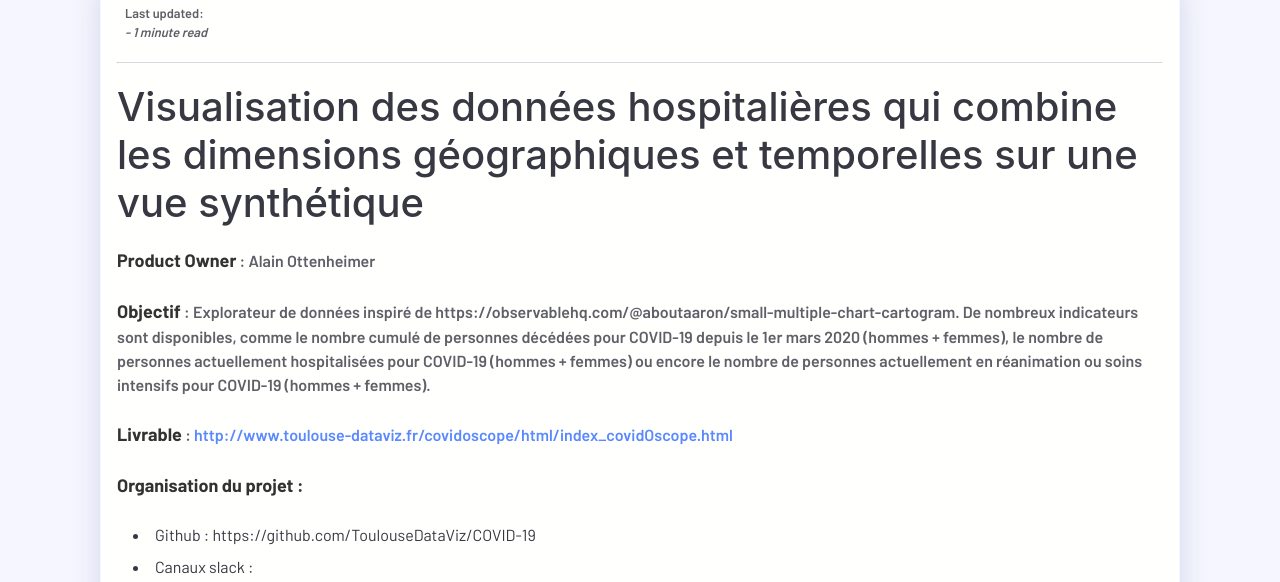
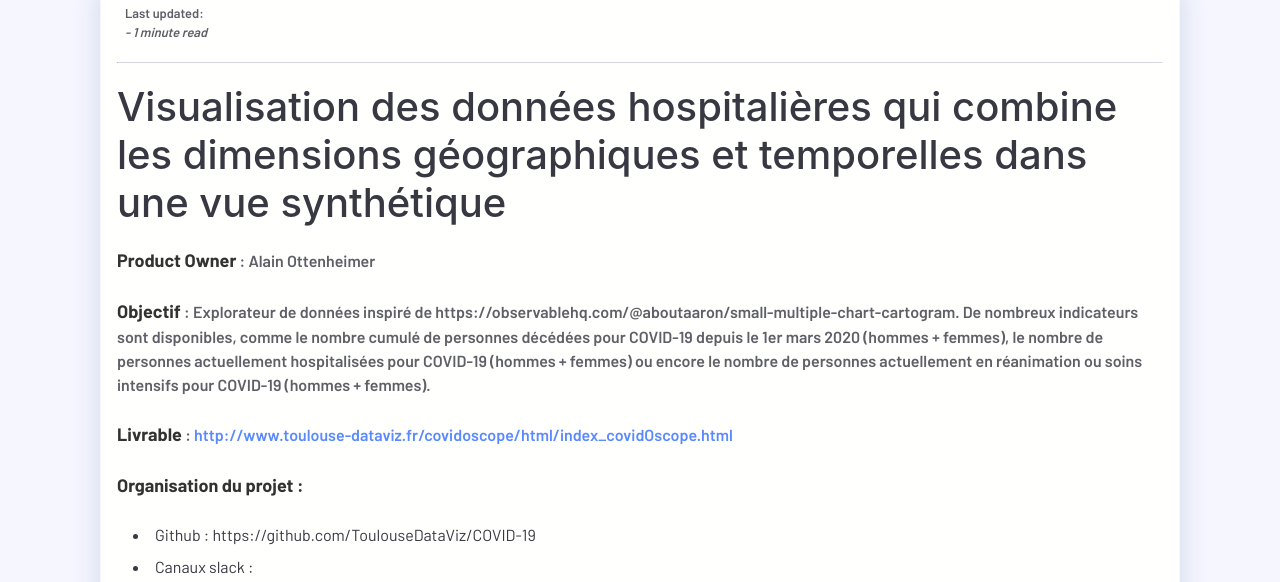
Before and after one commit to opencovid19-fr/opencovid19-fr.github.io, a Jekyll site: the page built from _posts/covidoscope/2020-04-17-covidoscope.md, in a window 1280 px wide and 900 px high, cut to the strip 318-900 px from the top of the window. Built offline with Jekyll 4.4.1, drawn with Linux system fonts in a browser that asks for light colours; nearby versions of some CDN libraries; comment, search, counter and statistics services are not loaded.

Commit message:
Cosmétique formulation

```diff
--- a/_posts/covidoscope/2020-04-17-covidoscope.md
+++ b/_posts/covidoscope/2020-04-17-covidoscope.md
@@ -9,7 +9,7 @@ short-description: visualisant des dimensions géographiques et temporelles
 
 -----
 
-# Visualisation des données hospitalières qui combine les dimensions géographiques et temporelles sur une vue synthétique
+# Visualisation des données hospitalières qui combine les dimensions géographiques et temporelles dans une vue synthétique
 
 **Product Owner** : Alain Ottenheimer
 
```
